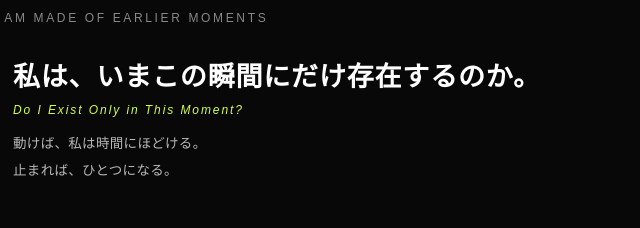
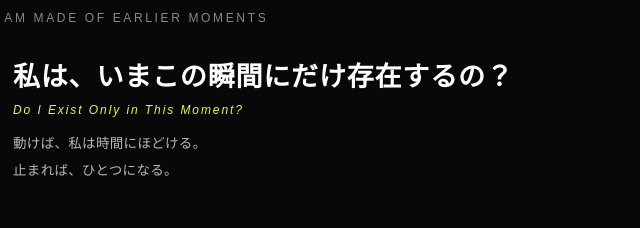
Before and after one commit to tnakajox/64FRAGMENTS, a plain HTML site: page index.html in a window 1280 px wide. Shown: the part 220-448 px from the top of the page, 97-737 px from the left. Drawn offline with nearby package versions, Linux system fonts and the light colour scheme.

Commit message:
Update Japanese text in hero question paragraph

```diff
--- a/index.html
+++ b/index.html
@@ -546,7 +546,7 @@ footer {
     <div class="subtitle">I AM MADE OF EARLIER MOMENTS</div>
 
     <div class="hero-statement">
-      <p class="hero-question">私は、いまこの瞬間にだけ存在するのか。</p>
+      <p class="hero-question">私は、いまこの瞬間にだけ存在するの？</p>
       <div class="hero-question-en">Do I Exist Only in This Moment?</div>
       <p class="hero-lead">
         動けば、私は時間にほどける。<br>
```
